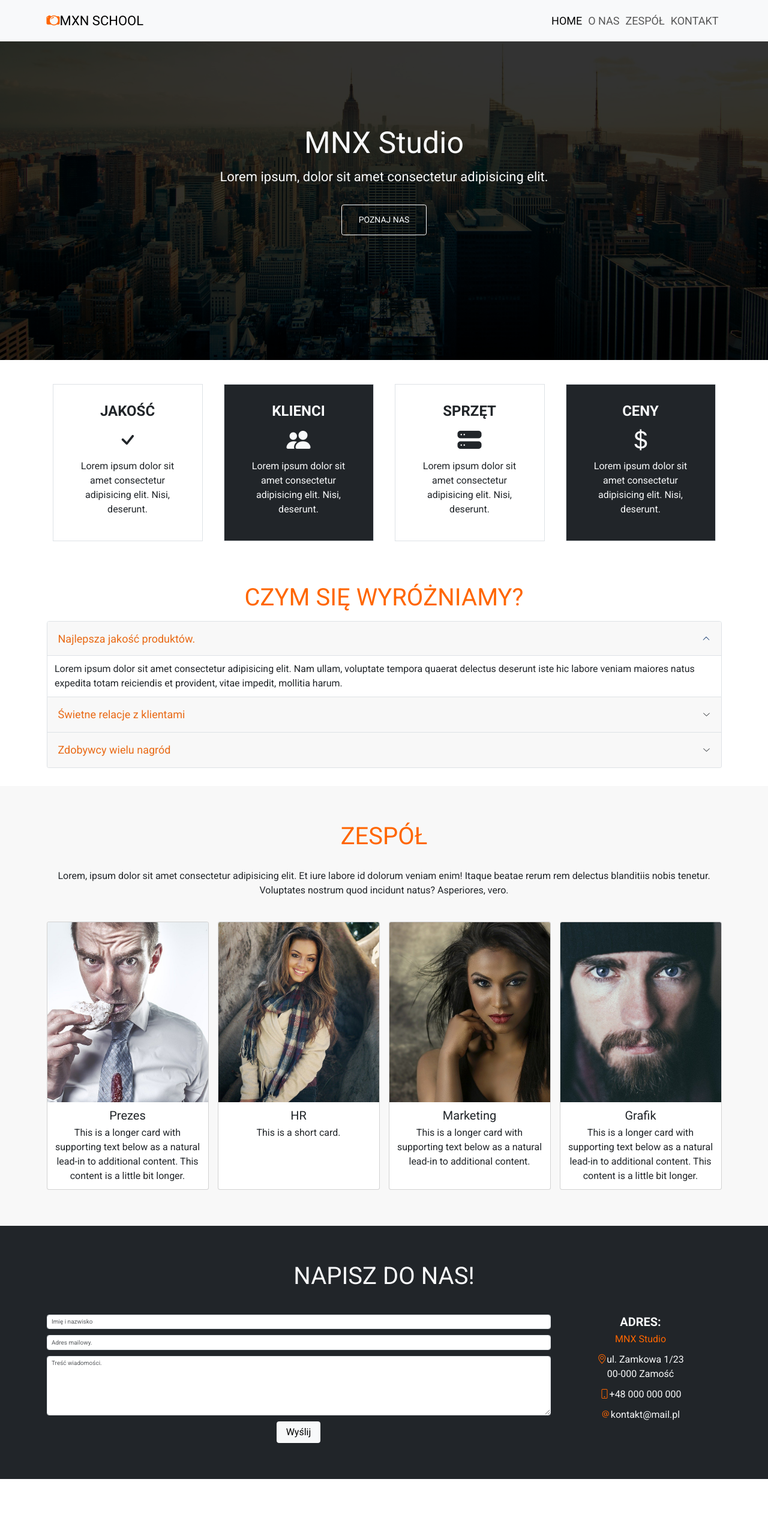
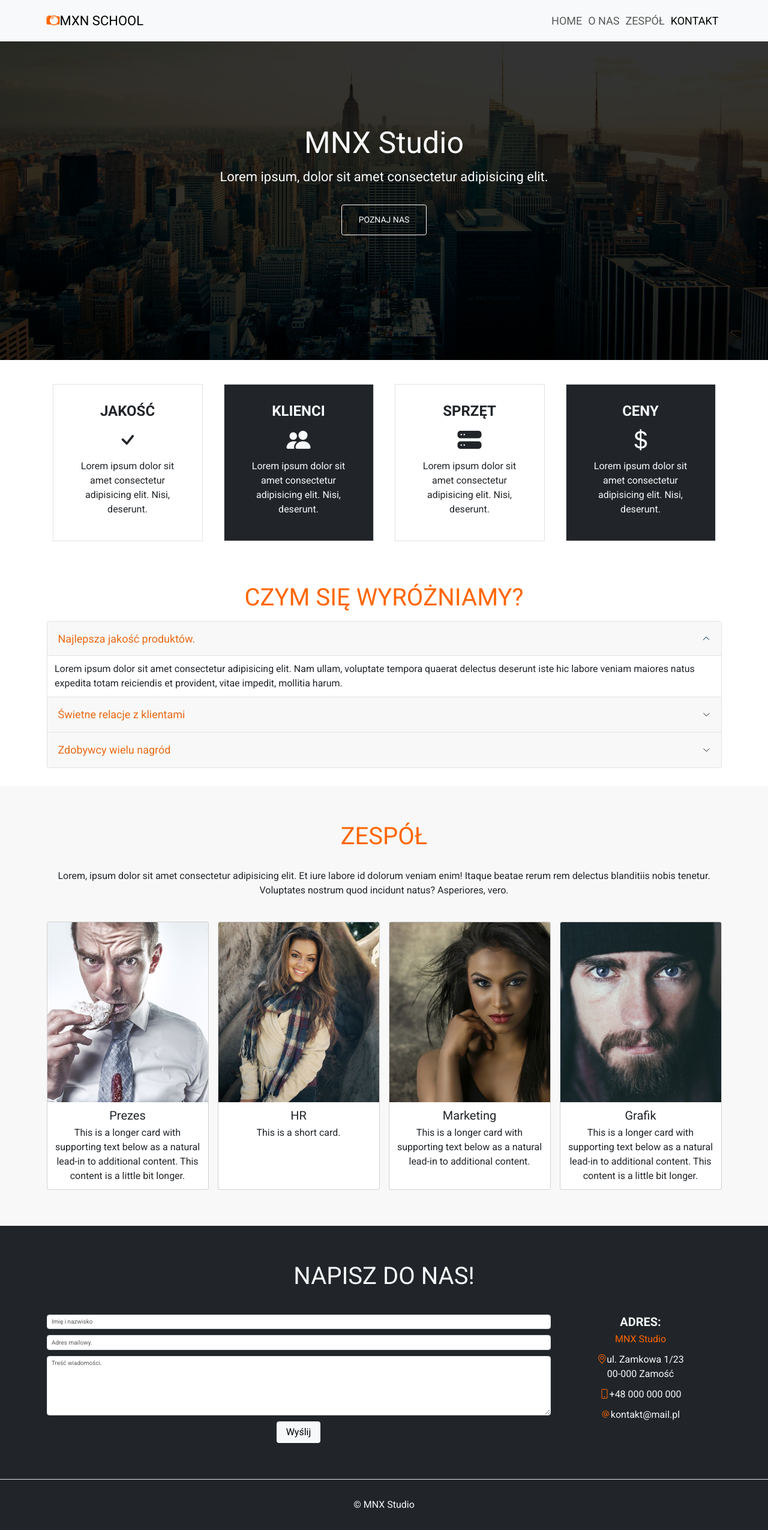
Before and after one commit to T0mE/bootstrap, a plain HTML site: page Projekt1/index.html in a window 1280 px wide. Shown: the whole page at 60% size. Before the commit the page ends 2465 px from the top, so only its background shows below. Drawn offline with nearby package versions, Linux system fonts and the light colour scheme.

Commit message:
Projekt 1 - stopka

```diff
--- a/Projekt1/css/style.css
+++ b/Projekt1/css/style.css
@@ -10,9 +10,19 @@ html {
 }
 
 body {
+	position: relative;
 	font-family: 'Roboto', sans-serif;
 	font-size: 1.6rem;
 	/* background-color: #333; */
+}
+
+[id] {
+	scroll-margin-top: 84px;
+}
+@media (min-width: 992px) {
+	[id] {
+		scroll-margin-top: 69px;
+	}
 }
 
 .hero-shadow {
--- a/Projekt1/index.html
+++ b/Projekt1/index.html
@@ -14,9 +14,9 @@
     <title>Studio</title>
 </head>
 
-<body>
+<body data-bs-spy="scroll" data-bs-target="#navbar">
 
-    <nav class="navbar navbar-expand-lg bg-body-tertiary py-4 fixed-top">
+    <nav class="navbar navbar-expand-lg bg-body-tertiary py-4 fixed-top" id="#navbar">
         <div class="container">
             <a class="navbar-brand" href="#"><i class="bi bi-camera2 orange-color"></i>MXN School</a>
             <button class="navbar-toggler" type="button" data-bs-toggle="collapse" data-bs-target="#navbarNavAltMarkup"
@@ -225,10 +225,23 @@
 
             </div>
         </section>
+
+        <footer class="bg-dark text-light border-top">
+            <p class="text-center mb-0 py-5">&copy; MNX Studio</p>
+        </footer>
     </main>
     <script src="https://cdn.jsdelivr.net/npm/bootstrap@5.3.2/dist/js/bootstrap.bundle.min.js"
         integrity="sha384-C6RzsynM9kWDrMNeT87bh95OGNyZPhcTNXj1NW7RuBCsyN/o0jlpcV8Qyq46cDfL"
         crossorigin="anonymous"></script>
+    <script>
+        const nav = document.querySelector('.navbar-collapse')
+
+        document.addEventListener('click', () => {
+            if (nav.classList.contains('show')) {
+                nav.classList.remove('show');
+            }
+        })
+    </script>
 
 </body>
 
```
